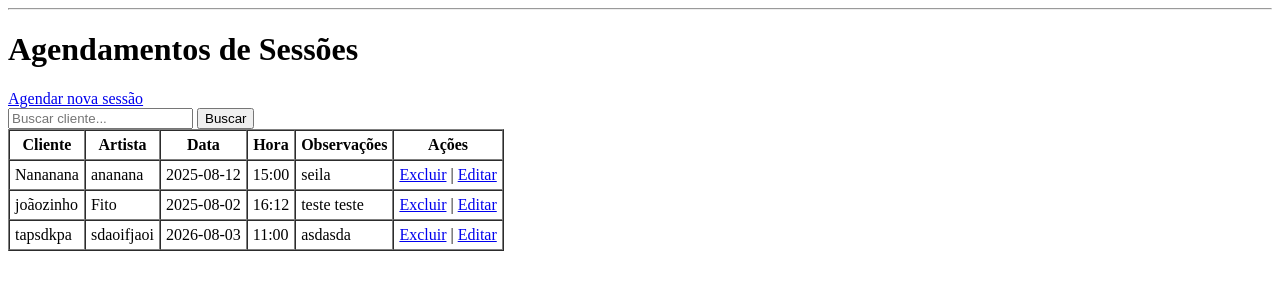
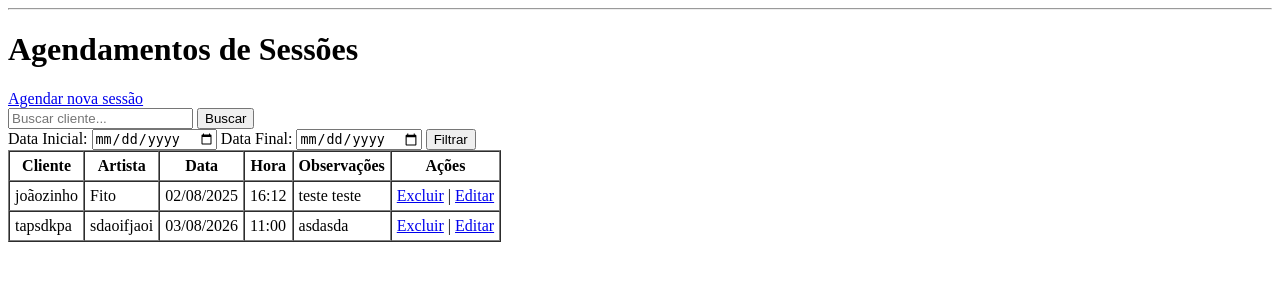
Before and after one commit to diediegodie/gestao_tattoo_studio, a Flask app: page /sessoes/ in a window 1280 px wide. Shown: the part 26-326 px from the top of the page. Run offline with Flask 3, Linux system fonts and the light colour scheme.

Commit message:
data atualizado

```diff
--- a/app.py
+++ b/app.py
@@ -3,15 +3,29 @@ from estoque.views import estoque_bp
 from financeiro.routes import financeiro_bp
 from sessoes.routes import sessoes_bp
 from financeiro.extrato import extrato_bp
+from datetime import datetime
 
 app = Flask(__name__)
 app.secret_key = "1234"
 
+
+# Filtro personalizado para exibir datas no formato brasileiro
+@app.template_filter("data_brasileira")
+def data_brasileira(data_str):
+    try:
+        data_obj = datetime.strptime(data_str, "%Y-%m-%d")
+        return data_obj.strftime("%d/%m/%Y")
+    except:
+        return data_str
+
+
+# Registro dos blueprints
 app.register_blueprint(estoque_bp)
 app.register_blueprint(financeiro_bp)
 app.register_blueprint(sessoes_bp)
 app.register_blueprint(extrato_bp)
 
+
 @app.route("/")
 def index():
     return render_template("index.html")
--- a/dados/sessoes.json
+++ b/dados/sessoes.json
@@ -1,12 +1,4 @@
 [
-    {
-        "id": 1,
-        "cliente": "Nananana",
-        "artista": "ananana",
-        "data": "2025-08-12",
-        "hora": "15:00",
-        "observacoes": "seila"
-    },
     {
         "id": 2,
         "cliente": "joãozinho",
--- a/sessoes/routes.py
+++ b/sessoes/routes.py
@@ -5,13 +5,25 @@ from sessoes.agendamento import (
     agendar_sessao,
     excluir_agendamento,
 )
+from datetime import datetime
 
 sessoes_bp = Blueprint("sessoes_bp", __name__, url_prefix="/sessoes")
 
 @sessoes_bp.route("/")
 def listar_sessoes():
-    agendamentos = carregar_agendamentos()
-    return render_template("sessoes/sessoes.html", sessoes=agendamentos)
+    sessoes = carregar_agendamentos()
+    data_inicio = request.args.get("data_inicio")
+    data_fim = request.args.get("data_fim")
+
+    if data_inicio and data_fim:
+        try:
+            inicio = datetime.strptime(data_inicio, "%Y-%m-%d").date()
+            fim = datetime.strptime(data_fim, "%Y-%m-%d").date()
+            sessoes = [s for s in sessoes if inicio <= datetime.strptime(s["data"], "%Y-%m-%d").date() <= fim]
+        except ValueError:
+            flash("Formato de data inválido.", "erro")
+
+    return render_template("sessoes/sessoes.html", sessoes=sessoes)
 
 @sessoes_bp.route("/nova", methods=["GET", "POST"])
 def nova_sessao():
--- a/templates/sessoes/sessoes.html
+++ b/templates/sessoes/sessoes.html
@@ -25,6 +25,12 @@
     {% endif %}
 </form>
 
+<form method="GET">
+  <label>Data Inicial: <input type="date" name="data_inicio" value="{{ request.args.get('data_inicio', '') }}"></label>
+  <label>Data Final: <input type="date" name="data_fim" value="{{ request.args.get('data_fim', '') }}"></label>
+  <button type="submit">Filtrar</button>
+</form>
+
 
 <table border="1" cellpadding="5" cellspacing="0">
     <thead>
@@ -42,7 +48,7 @@
         <tr>
             <td>{{ agendamento.cliente }}</td>
             <td>{{ agendamento.artista }}</td>
-            <td>{{ agendamento.data }}</td>
+            <td>{{ agendamento.data | data_brasileira }}</td>
             <td>{{ agendamento.hora }}</td>
             <td>{{ agendamento.observacoes }}</td>
             <td>
```
Also changed, not shown: dados/caixa.json (+8 -0 lines), dados/produtos.json (+9 -15 lines), estoque/views.py (+39 -2 lines), financeiro/routes.py (+12 -0 lines), templates/financeiro/financeiro.html (+9 -1 lines).
